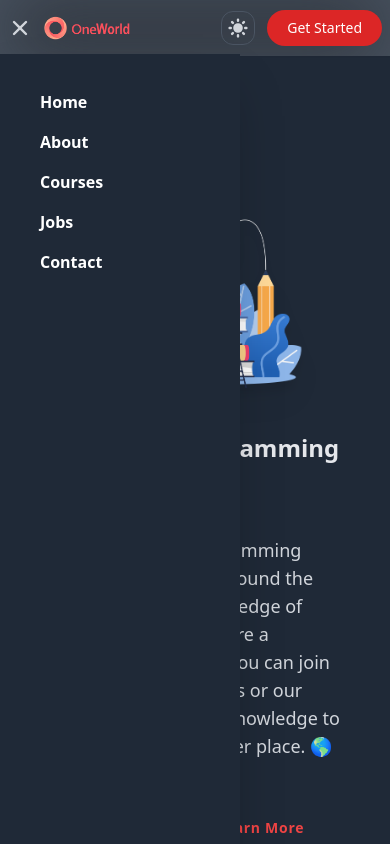
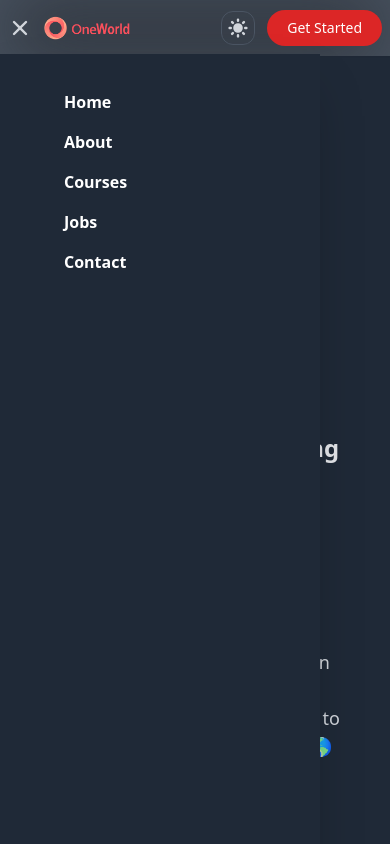
Before and after one commit to Saeednikdel/landing-page-tailwind, a React (Create React App) app: page / in a window 390 px wide. Both pictures are taken after a click on the button 20 px from the left and 28 px from the top of the page. Shown: the top 844 px of the page. Built offline with nearby package versions, Linux system fonts and the light colour scheme.

Commit message:
move slide menu to its component

```diff
--- a/src/components/NavBar.jsx
+++ b/src/components/NavBar.jsx
@@ -1,6 +1,7 @@
 import React, { useState } from 'react';
 import logo from '../img/logo.png';
 import { MoonIcon, SunIcon, MenuIcon, XIcon } from '@heroicons/react/solid';
+import SlideMenu from './SlideMenu';
 
 const NavBar = ({ setTheme, checked, openModal }) => {
   const [menuClass, setMenuClass] = useState('hidden');
@@ -88,44 +89,11 @@ const NavBar = ({ setTheme, checked, openModal }) => {
           </ul>
         </div>
       </div>
-
-      <div
-        onMouseLeave={() => {
-          document.addEventListener('click', onClickOutsideListener);
-        }}
-        id="slider"
-        className={`absolute md:hidden flex flex-col w-60 h-screen py-8 mt-2 space-y-2 font-semibold left-0 bg-white shadow-2xl dark:bg-gray-800 ${menuClass}`}>
-        <a
-          onClick={openMenu}
-          className=" text-gray-800 dark:text-white hover:bg-gray-100 dark:hover:bg-gray-700  pl-10 py-1"
-          href="#">
-          Home
-        </a>
-        <a
-          onClick={openMenu}
-          className=" text-gray-800 dark:text-white hover:bg-gray-100 dark:hover:bg-gray-700  pl-10 py-1"
-          href="#">
-          About
-        </a>
-        <a
-          onClick={openMenu}
-          className=" text-gray-800 dark:text-white hover:bg-gray-100 dark:hover:bg-gray-700  pl-10 py-1"
-          href="#">
-          Courses
-        </a>
-        <a
-          onClick={openMenu}
-          className=" text-gray-800 dark:text-white hover:bg-gray-100 dark:hover:bg-gray-700  pl-10 py-1"
-          href="#">
-          Jobs
-        </a>
-        <a
-          onClick={openMenu}
-          className=" text-gray-800 dark:text-white hover:bg-gray-100 dark:hover:bg-gray-700  pl-10 py-1"
-          href="#">
-          Contact
-        </a>
-      </div>
+      <SlideMenu
+        menuClass={menuClass}
+        openMenu={openMenu}
+        onClickOutsideListener={onClickOutsideListener}
+      />
     </nav>
   );
 };
--- /dev/null
+++ b/src/components/SlideMenu.jsx
@@ -0,0 +1,45 @@
+import React from 'react';
+
+const SlideMenu = ({menuClass, openMenu, onClickOutsideListener }) => {
+  return (
+    <div
+      onMouseLeave={() => {
+        document.addEventListener('click', onClickOutsideListener);
+      }}
+      id="slider"
+      className={`absolute md:hidden flex flex-col w-80 h-screen py-8 mt-2 space-y-2 font-semibold left-0 bg-white shadow-2xl dark:bg-gray-800 ${menuClass}`}>
+      <a
+        onClick={openMenu}
+        className=" text-gray-800 dark:text-white hover:bg-gray-100 dark:hover:bg-gray-700 px-16 py-1"
+        href="#">
+        Home
+      </a>
+      <a
+        onClick={openMenu}
+        className=" text-gray-800 dark:text-white hover:bg-gray-100 dark:hover:bg-gray-700 px-16 py-1"
+        href="#">
+        About
+      </a>
+      <a
+        onClick={openMenu}
+        className=" text-gray-800 dark:text-white hover:bg-gray-100 dark:hover:bg-gray-700 px-16 py-1"
+        href="#">
+        Courses
+      </a>
+      <a
+        onClick={openMenu}
+        className=" text-gray-800 dark:text-white hover:bg-gray-100 dark:hover:bg-gray-700 px-16 py-1"
+        href="#">
+        Jobs
+      </a>
+      <a
+        onClick={openMenu}
+        className=" text-gray-800 dark:text-white hover:bg-gray-100 dark:hover:bg-gray-700 px-16 py-1"
+        href="#">
+        Contact
+      </a>
+    </div>
+  );
+};
+
+export default SlideMenu;
```
